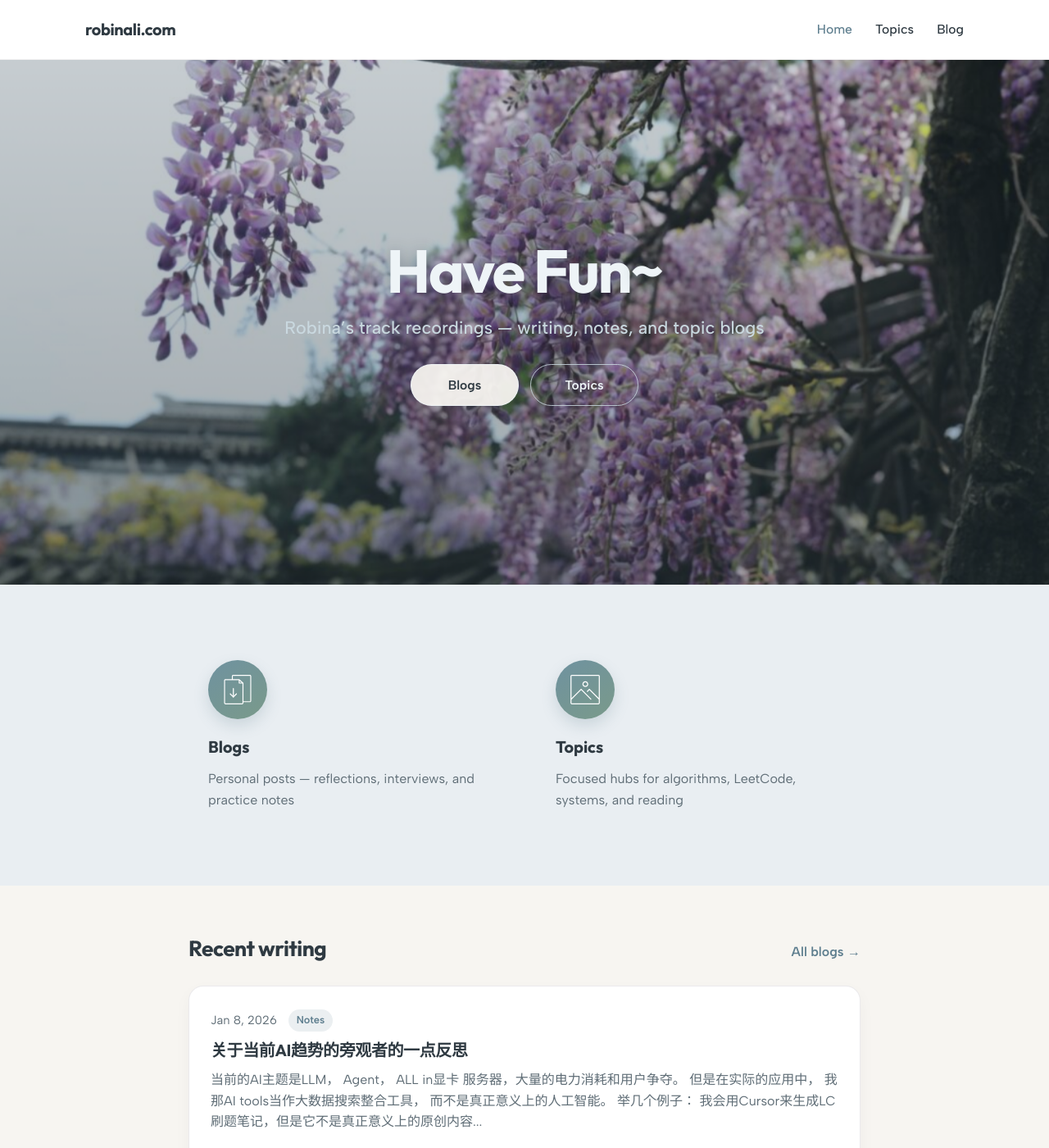
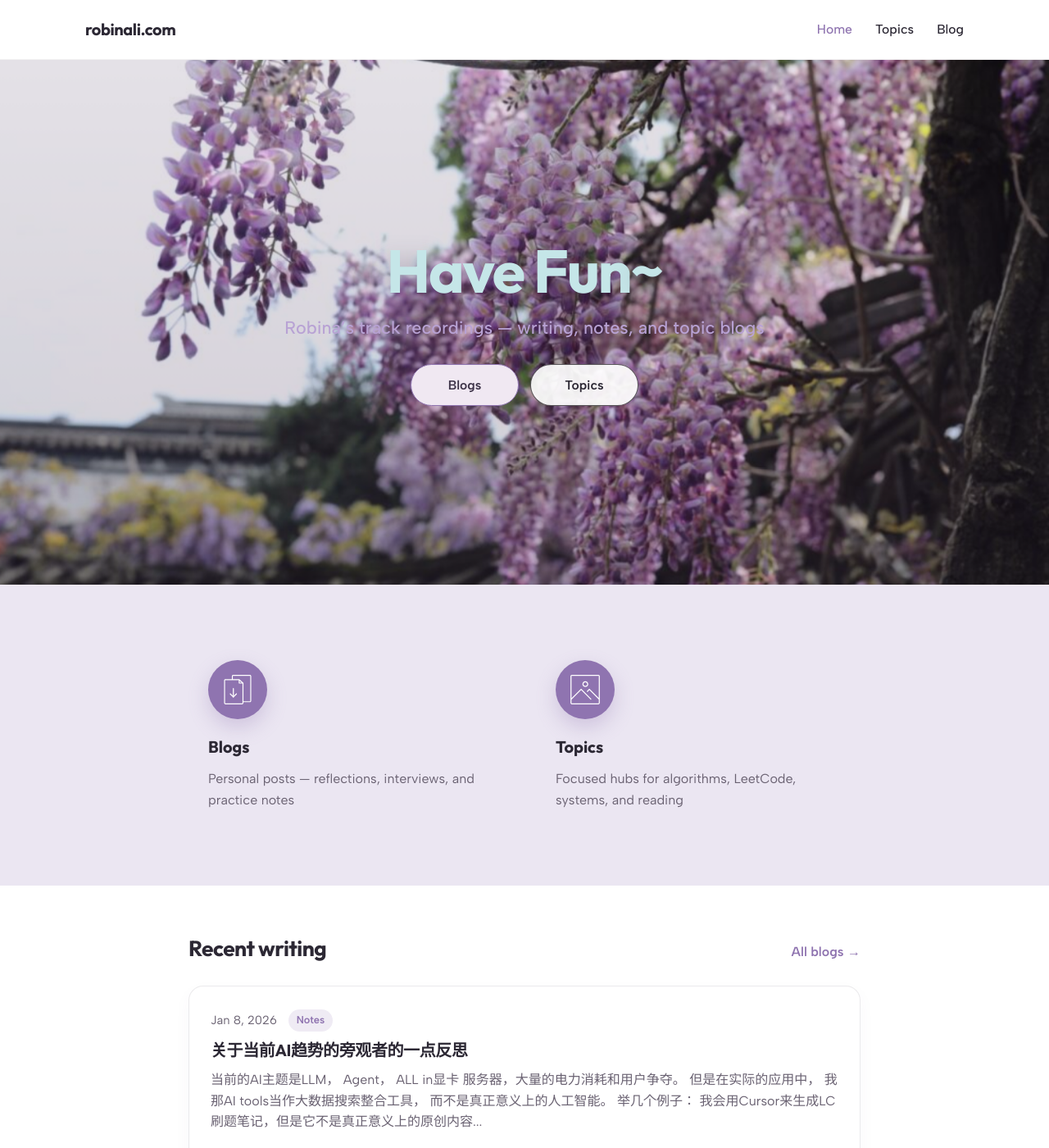
Before and after one commit to robinali34/robinali_com, a Jekyll site: the page built from index.html, in a window 1280 px wide and 1400 px high. Shown: the whole window at 82% size. Built offline with Jekyll 4.4.1, drawn with Linux system fonts in a browser that asks for light colours.

Commit message:
tone color

```diff
--- a/_config.yml
+++ b/_config.yml
@@ -38,32 +38,32 @@ topic_blogs:
       - name: "Algorithms Blog"
         url: "https://robinali34.github.io/blog_algorithms/"
         description: "Algorithms blog for notes, courses, and resources"
-        color: "#7d8fad"
+        color: "#8f74b0"
       - name: "LeetCode Blog (C++)"
         url: "https://robinali34.github.io/blog_leetcode/"
         description: "Algorithms, data structures, and LeetCode solutions in C++"
-        color: "#5f7f8f"
+        color: "#7a9ab8"
       - name: "LeetCode Blog (Python)"
         url: "https://robinali34.github.io/blog_leetcode_python/"
         description: "LeetCode solutions and templates in Python"
-        color: "#6a8f9e"
+        color: "#6f8fad"
       - name: "LeetCode Blog (Java)"
         url: "https://robinali34.github.io/blog_leetcode_java/"
         description: "Algorithms, data structures, and LeetCode solutions in Java"
-        color: "#8a9a7a"
+        color: "#c4a574"
   - name: "Reading"
     blogs:
       - name: "Book Reading Notes"
         url: "https://robinali34.github.io/blog_book_notes/"
         description: "Reflections, summaries, and takeaways from books I'm reading"
-        color: "#8f86a0"
+        color: "#9a7fb0"
   - name: "System Design"
     blogs:
       - name: "System Design Blog"
         url: "https://robinali34.github.io/blog_system_design/"
         description: "Scalable architectures, distributed systems, and design patterns"
-        color: "#8a7d7a"
+        color: "#c0899a"
       - name: "C++ & Systems Blog"
         url: "https://robinali34.github.io/blog_cpp/"
         description: "C++ programming, embedded systems, and system design"
-        color: "#6f9488"
+        color: "#7fa38f"
--- a/assets/css/main.css
+++ b/assets/css/main.css
@@ -1,21 +1,21 @@
 :root {
-  --bg: #f7f5f1;
-  --fg: #2f3a42;
-  --accent: #5f7f8f;
-  --accent-secondary: #7a9a8a;
-  --bg-alt: #e9eef2;
-  --bg-muted: #dce5ea;
-  --fg-muted: #5f6d76;
-  --hero-title: #eef4f7;
-  --hero-subtitle: #c9d8df;
-  --btn-fill-bg: rgba(247, 245, 241, 0.94);
-  --btn-fill-fg: #2f3a42;
-  --footer-bg: #d5e0e6;
-  --footer-fg: #4a5962;
+  --bg: #ffffff;
+  --fg: #2c2834;
+  --accent: #8f74b0;
+  --accent-secondary: #a67fa8;
+  --bg-alt: #ebe6f2;
+  --bg-muted: #e0dbe6;
+  --fg-muted: #6a6272;
+  --hero-title: #c5e6e8;
+  --hero-subtitle: #b8a2d4;
+  --btn-fill-bg: #f0e8f2;
+  --btn-fill-fg: #3d3348;
+  --footer-bg: #a59bb0;
+  --footer-fg: #3a3442;
   --max: 1120px;
   --header-h: 72px;
   --radius-pill: 100px;
-  --shadow-card: 0 10px 28px rgba(47, 58, 66, 0.07);
+  --shadow-card: 0 10px 30px rgba(90, 70, 120, 0.1);
   --font-display: "Outfit", "Albert Sans", sans-serif;
   --font-body: "Albert Sans", "Outfit", sans-serif;
 }
@@ -129,7 +129,7 @@ a {
   position: absolute;
   inset: 0;
   background:
-    linear-gradient(180deg, rgba(55, 78, 92, 0.28) 0%, rgba(40, 58, 70, 0.46) 100%),
+    linear-gradient(180deg, rgba(70, 50, 90, 0.14) 0%, rgba(60, 42, 80, 0.24) 100%),
     url("../img/hero.jpg") center / cover no-repeat;
   transform: scale(1.02);
   animation: hero-zoom 18s ease-in-out infinite alternate;
@@ -151,7 +151,9 @@ a {
   font-weight: 800;
   letter-spacing: -0.03em;
   color: var(--hero-title);
-  text-shadow: 0 2px 18px rgba(35, 55, 68, 0.35);
+  text-shadow:
+    0 1px 0 rgba(70, 50, 90, 0.12),
+    0 8px 28px rgba(60, 42, 80, 0.35);
   line-height: 1.05;
 }
 
@@ -197,8 +199,8 @@ a {
 .btn-primary {
   background: var(--btn-fill-bg);
   color: var(--btn-fill-fg);
-  border: 1.5px solid rgba(238, 244, 247, 0.9);
-  box-shadow: 0 8px 20px rgba(35, 55, 68, 0.18);
+  border: 1.5px solid var(--accent);
+  box-shadow: 0 8px 20px rgba(143, 116, 176, 0.22);
 }
 
 .btn-primary:hover {
@@ -206,13 +208,13 @@ a {
 }
 
 .btn-outline {
-  background: transparent;
-  color: #eef4f7;
-  border: 1.5px solid rgba(201, 216, 223, 0.85);
+  background: rgba(255, 255, 255, 0.92);
+  color: var(--fg);
+  border: 1.5px solid rgba(35, 32, 36, 0.75);
 }
 
 .btn-outline:hover {
-  background: rgba(238, 244, 247, 0.12);
+  background: #fff;
 }
 
 /* Feature cards */
@@ -256,11 +258,11 @@ a {
   width: 72px;
   height: 72px;
   border-radius: 50%;
-  background: linear-gradient(145deg, #6f92a0 0%, #7a9a8a 100%);
+  background: var(--accent);
   display: grid;
   place-items: center;
   margin-bottom: 8px;
-  box-shadow: 0 8px 18px rgba(95, 127, 143, 0.22);
+  box-shadow: 0 10px 24px rgba(143, 116, 176, 0.3);
 }
 
 .feature-icon img {
@@ -325,7 +327,9 @@ a {
 
 /* Inner pages */
 .page-hero {
-  background: var(--bg-alt);
+  background:
+    linear-gradient(135deg, rgba(143, 116, 176, 0.14), rgba(166, 127, 168, 0.12)),
+    var(--bg-alt);
   padding: 72px 24px 56px;
   text-align: center;
 }
@@ -377,7 +381,7 @@ a {
 
 .placeholder-note code {
   font-size: 0.92em;
-  background: rgba(95, 127, 143, 0.1);
+  background: rgba(143, 116, 176, 0.12);
   padding: 2px 6px;
   border-radius: 6px;
 }
@@ -417,7 +421,7 @@ a {
   border: 1px solid rgba(90, 85, 96, 0.12);
   border-left: 4px solid var(--blog-color);
   border-radius: 16px;
-  box-shadow: 0 8px 20px rgba(42, 41, 39, 0.05);
+  box-shadow: 0 8px 20px rgba(90, 70, 120, 0.05);
   overflow: hidden;
   transition: transform 0.25s ease, box-shadow 0.25s ease;
   animation: fade-up 0.55s ease both;
@@ -478,7 +482,7 @@ a {
   background: #fff;
   border: 1px solid rgba(90, 85, 96, 0.12);
   border-radius: 18px;
-  box-shadow: 0 8px 20px rgba(42, 41, 39, 0.04);
+  box-shadow: 0 8px 20px rgba(90, 70, 120, 0.04);
   transition: transform 0.2s ease, box-shadow 0.2s ease;
 }
 
@@ -508,7 +512,7 @@ a {
   display: inline-block;
   padding: 3px 10px;
   border-radius: 999px;
-  background: rgba(95, 127, 143, 0.12);
+  background: rgba(143, 116, 176, 0.14);
   color: var(--accent);
   font-size: 0.8rem;
   font-weight: 600;
@@ -547,7 +551,9 @@ a {
 
 /* Single post */
 .post-header {
-  background: var(--bg-alt);
+  background:
+    linear-gradient(135deg, rgba(143, 116, 176, 0.14), rgba(166, 127, 168, 0.12)),
+    var(--bg-alt);
   padding: 64px 24px 48px;
 }
 
@@ -622,8 +628,8 @@ a {
   overflow-x: auto;
   padding: 16px;
   border-radius: 12px;
-  background: #eef3f5;
-  border: 1px solid rgba(95, 127, 143, 0.14);
+  background: #f2edf6;
+  border: 1px solid rgba(90, 85, 96, 0.1);
 }
 
 .post-body-inner code {
@@ -631,7 +637,7 @@ a {
 }
 
 .post-body-inner :not(pre) > code {
-  background: rgba(95, 127, 143, 0.1);
+  background: rgba(143, 116, 176, 0.12);
   padding: 1px 6px;
   border-radius: 6px;
 }
```
